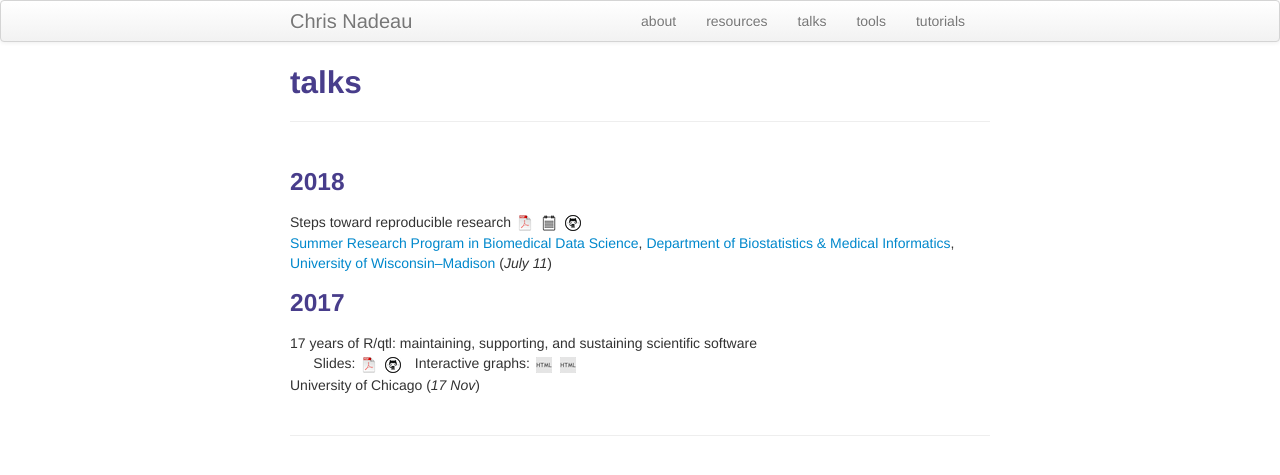
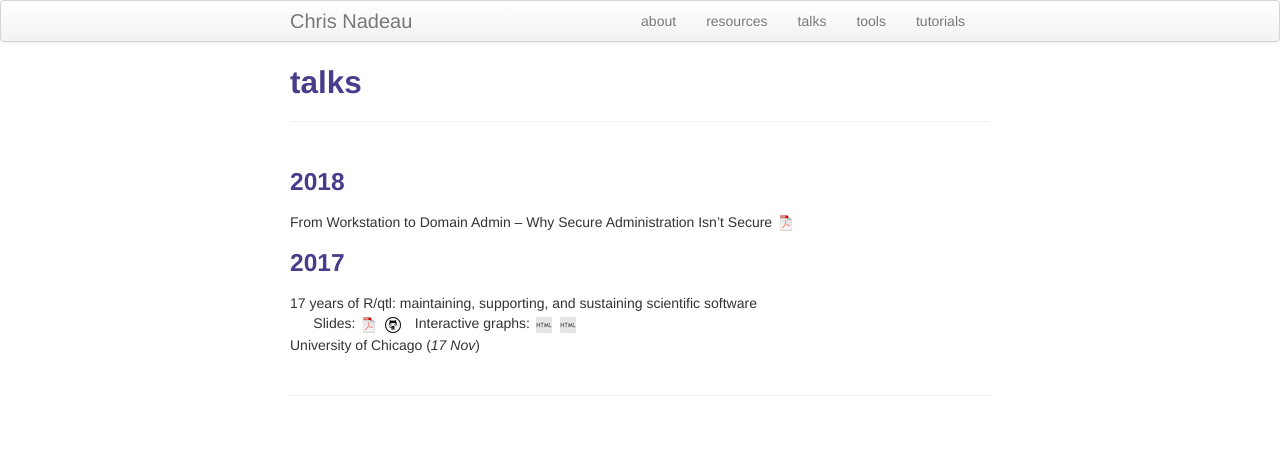
Before and after one commit to dynamicparallax/dynamicparallax.github.io, a Jekyll site: the page built from pages/talks.md, in a window 1280 px wide. Shown: the top 475 px of the page. Built offline with Jekyll 4.4.1, drawn with Linux system fonts in a browser that asks for light colours.

Commit message:
Update talks.md

```diff
--- a/pages/talks.md
+++ b/pages/talks.md
@@ -6,15 +6,8 @@ description: Links to talks
 
 ###  2018
 
-Steps toward reproducible research
-[![pdf](icons16/pdf-icon.png)](https://www.biostat.wisc.edu/~kbroman/presentations/steps2rr.pdf)
-[![pdf w/notes](icons16/notes-icon.png)](https://www.biostat.wisc.edu/~kbroman/presentations/steps2rr_withnotes.pdf)
-[![github](icons16/github-icon.png)](https://github.com/kbroman/Talk_ReproRes)<br/>
-[Summer Research Program in Biomedical Data Science](https://www.biostat.wisc.edu/content/summer-research),
-[Department of Biostatistics & Medical Informatics](https://www.biostat.wisc.edu),
-[University of Wisconsin&ndash;Madison](http://www.wisc.edu) (_July 11_)
-
-
+From Workstation to Domain Admin -- Why Secure Administration Isn't Secure
+[![pdf](icons16/pdf-icon.png)](https://i.blackhat.com/us-18/Wed-August-8/us-18-Metcalf-From-Workstation-To-Domain-Admin-Why-Secure-Administration-Isnt-Secure.pdf)
 
 
 ###  2017
```
